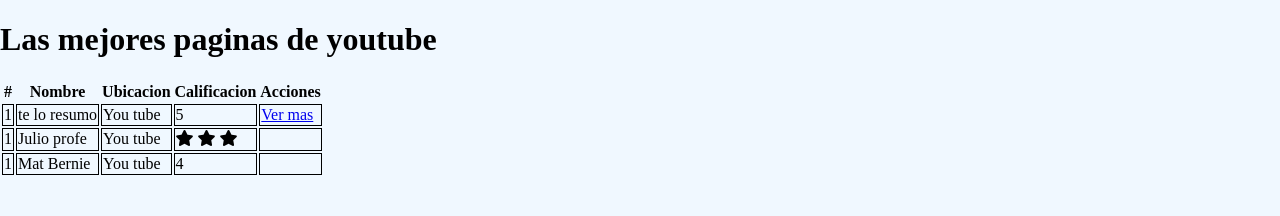
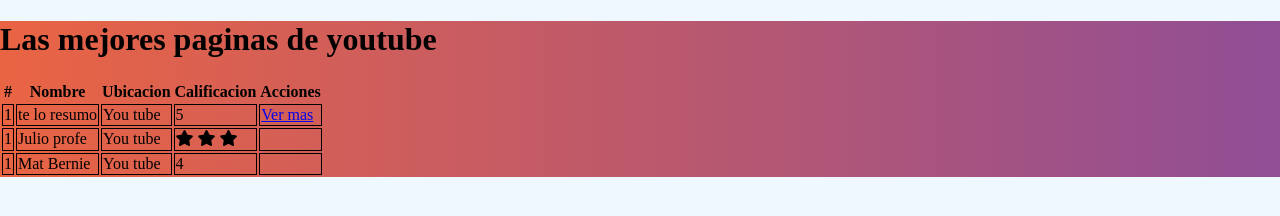
Before and after one commit to proyectosjhon/proyectosjhon.github.com, a plain HTML site: page boletines/index.html in a window 1280 px wide. Drawn offline with Linux system fonts and the light colour scheme.

Commit message:
Update main.css

```diff
--- a/boletines/assets/css/main.css
+++ b/boletines/assets/css/main.css
@@ -1,3 +1,9 @@
+.container{
+  background: #e96443; /* fallback for old browsers */
+  background: -webkit-linear-gradient(to right, #e96443, #904e95); /* Chrome 10-25, Safari 5.1-6 */
+  background: linear-gradient(to right, #e96443, #904e95);
+}
+
 body{
     background-color: aliceblue;
 }
```
